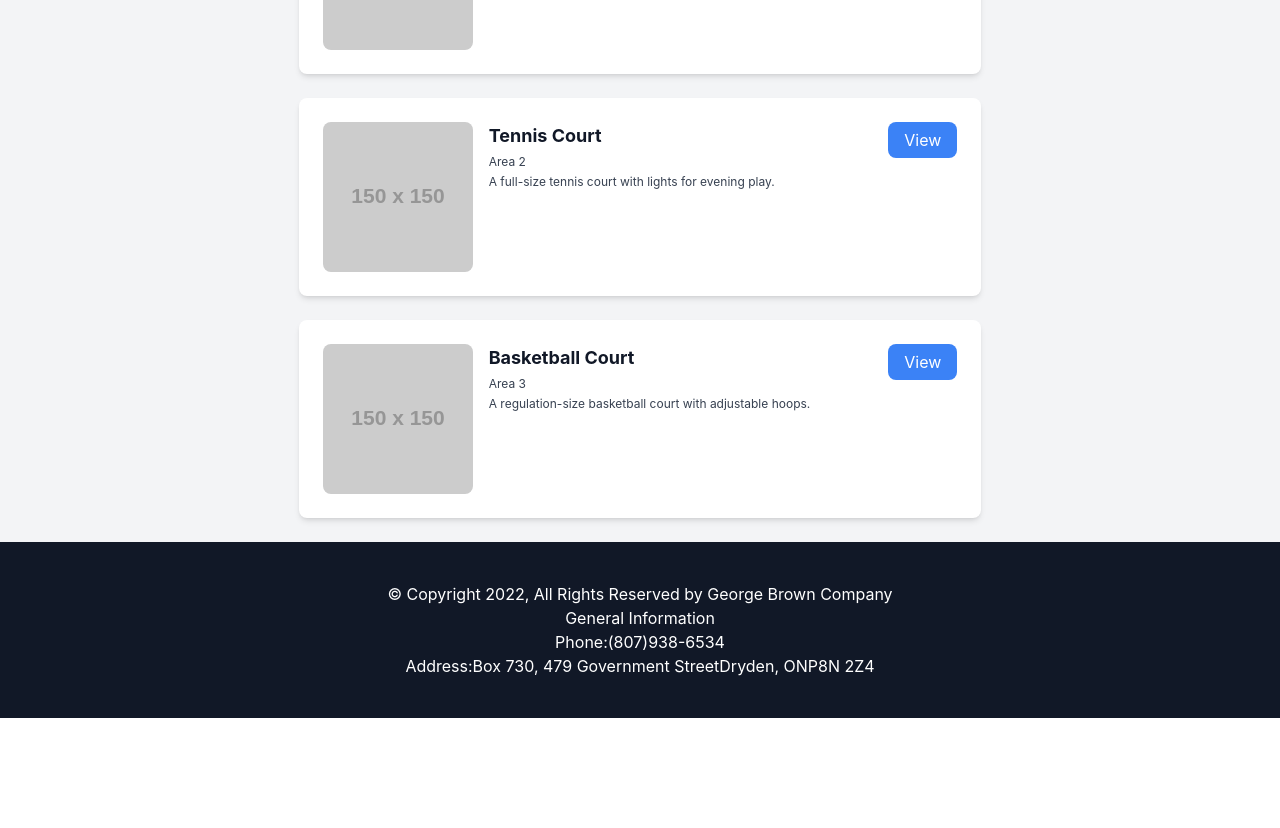
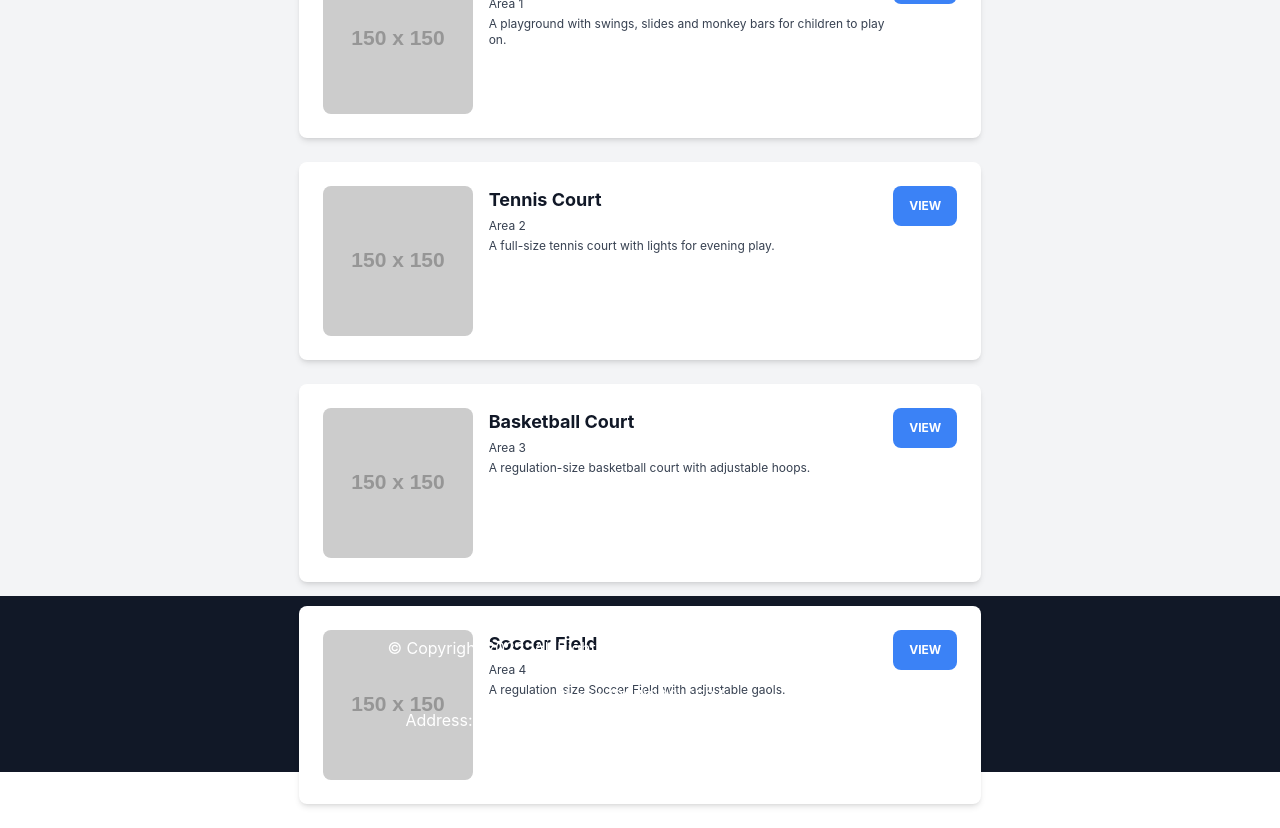
Before and after one commit to GowthamanKanga/ParkWebApp-v3, a React (Create React App) app in the folder frontend/: page /FacilityList in a window 1280 px wide. Shown: the part 460-1288 px from the top of the page. Before the commit the page ends 1178 px from the top, so only its background shows below. Built offline with nearby package versions, Linux system fonts and the light colour scheme; what google-maps-react would draw is missing.

Commit message:
Add files via upload

```diff
--- a/frontend/src/pages/BookingForm.jsx
+++ b/frontend/src/pages/BookingForm.jsx
@@ -4,7 +4,7 @@ import { useNavigate } from "react-router-dom";
 import Swal from "sweetalert2";
 
 
-export default function BookingForm({ visible, Onclose }) {
+export default function BookingForm({ visible, onClose }) {
   const [formOpen, setFormOpen] = useState(true);
 
   const [first_name, setfirst_name] = useState("");
@@ -16,6 +16,12 @@ export default function BookingForm({ visible, Onclose }) {
       <div className="fixed inset-0   bg-300 backdrop-blur-sm flex items-center justify-center">
         <div class="flex items-center justify-center p-12">
           <div class="mx-auto w-full max-w-[550px] p-10 bg-white rounded">
+          <button
+              className="absolute top-3 right-3 text-red-500"
+              onClick={onClose}
+            >
+              X
+            </button>
             <form>
               <div class="-mx-3 flex flex-wrap">
                 <div class="w-full px-3 sm:w-1/2">
@@ -148,7 +154,7 @@ export default function BookingForm({ visible, Onclose }) {
                 </button>
                 <button
                   className="hover:shadow-form rounded-md bg-[#6A64F1] py-3 px-8 text-center text-base font-semibold text-white outline-none"
-                  onClick={Onclose}
+                  onClick={onClose}
                 >
                   Cancel
                 </button>
--- a/frontend/src/pages/FacilityList.jsx
+++ b/frontend/src/pages/FacilityList.jsx
@@ -1,5 +1,6 @@
 import React, { useState } from "react";
 import BookingForm from "./BookingForm";
+
 const mockData = [
   {
     id: 1,
@@ -23,12 +24,21 @@ const mockData = [
     image: "https://via.placeholder.com/150",
     description: "A regulation-size basketball court with adjustable hoops.",
   },
+  {
+    id: 4,
+    name: "Soccer Field",
+    location: "Area 4",
+    image: "https://via.placeholder.com/150",
+    description: "A regulation-size Soccer Field with adjustable gaols.",
+  },
 ];
 
 function FacilityList() {
   const [showModal, setShowModal] = useState(false);
+  const [bookingPage, setBookingPage] = useState(false);
   const [selectedFacility, setSelectedFacility] = useState({});
   const [bookingForm, SetBookingPage] = useState("");
+  const [searchText, setSearchText] = useState("");
 
   const onClose = () => SetBookingPage(false);
   const handleView = (facility) => {
@@ -36,10 +46,16 @@ function FacilityList() {
     setShowModal(true);
   };
 
+  const filteredData = mockData.filter((facility) => {
+    return (
+      facility.name.toLowerCase().includes(searchText.toLowerCase()) ||
+      facility.location.toLowerCase().includes(searchText.toLowerCase())
+    );
+  });
+
   return (
     <div>
-      <BookingForm visible={bookingForm} Onclose={onClose} />
-      <body className="bg-white">
+      <BookingForm visible={bookingForm} onClose={onClose} />
       <nav className="fixed top-0 left-0 z-20 w-full border-b border-gray-200 bg-white py-2.5 px-6 sm:px-4">
           <div className="container mx-auto flex max-w-6xl flex-wrap items-center justify-between">
             <a href="/Home" className="flex items-center">
@@ -233,45 +249,52 @@ function FacilityList() {
             <span>Map</span>
           </a>
         </div>
-        <body>
-          <div class="h-screen bg-gray-100 pt-20">
-            <div class="mx-auto max-w-5xl justify-center px-6 md:flex md:space-x-6 xl:px-0">
-              <div class="rounded-lg md:w-2/3 flex flex-col">
-                {mockData.map((data) => {
+      <div className="bg-white">
+        <div className="h-screen bg-gray-100 pt-20">
+          <div className="mx-auto max-w-5xl justify-center px-6 md:flex md:space-x-6 xl:px-0">
+            <div className="rounded-lg md:w-2/3 flex flex-col">
+              <div className="mb-6">
+                <input
+                  type="text"
+                  className="w-full px-4 py-2 text-gray-700 bg-white rounded-lg focus:outline-none focus:shadow-outline"
+                  placeholder="Search for a facility"
+                  value={searchText}
+                  onChange={(event) => setSearchText(event.target.value)}
+                />
+              </div>
+              {filteredData.map((data) => {
                 return (
-                    <div class="justify-between mb-6 rounded-lg bg-white p-6 shadow-md sm:flex sm:justify-start">
+                  <div
+                    key={data.id}
+                    className="justify-between mb-6 rounded-lg bg-white p-6 shadow-md sm:flex sm:justify-start"
+                  >
                     <img
                       src={data.image}
                       alt="product-image"
-                        class="w-full rounded-lg sm:w-40"
+                      className="w-full rounded-lg sm:w-40"
                     />
-                      <div class="sm:ml-4 sm:flex sm:w-full sm:justify-between">
-                        <div class="mt-5 sm:mt-0">
-                          <h2 class="text-lg font-bold text-gray-900">
+                    <div className="sm:ml-4 sm:flex sm:w-full sm:justify-between">
+                      <div className="mt-5 sm:mt-0">
+                        <h2 className="text-lg font-bold text-gray-900">
                           {data.name}
                         </h2>
-                          <p class="mt-1 text-xs text-gray-700">
+                        <p className="mt-1 text-xs text-gray-700">
                           {data.location}
                         </p>
-                          <p class="mt-1 text-xs text-gray-700">
+                        <p className="mt-1 text-xs text-gray-700">
                           {data.description}
                         </p>
                       </div>
-                        <div class="mt-4 flex justify-between sm:space-y-6 sm:mt-0 sm:block sm:space-x-6">
-                          <div class="flex items-center border-gray-100 flex-col">
-                            <div className="flex items-center rounded-lg bg-blue-500 px-4 py-1.5 text-white duration-100 hover:bg-blue-600 mb-2">
-                              <button onClick={() => handleView(data)}>
+                      <div className="mt-4 flex justify-between sm:space-y-6 sm:mt-0 sm:block sm:space-x-6">
+                        <div className="flex items-center border-gray-100 flex-col">
+                          <div className="flex items-center rounded-lg bg-blue-500 px-                          2 py-1">
+                            <button
+                              className="text-white font-bold uppercase px-4 py-2 text-xs rounded-lg"
+                              onClick={() => handleView(data)}
+                            >
                               View
                             </button>
                           </div>
-                            {/* <div className="flex items-center rounded-lg bg-blue-500 px-4 py-1.5 text-white duration-100 hover:bg-blue-600">
-                              <button
-                                onClick={() => SetBookingPage(true)}
-                                className="text-sm mx-2"
-                              >
-                                Booking
-                              </button>
-                            </div> */}
                         </div>
                       </div>
                     </div>
@@ -280,60 +303,61 @@ function FacilityList() {
               })}
             </div>
           </div>
+        </div>
         <footer className="bg-gray-900 p-10 text-white text-center">
           <p>
-                &copy; Copyright 2022, All Rights Reserved by George Brown
-                Company
+            &copy; Copyright 2022, All Rights Reserved by George Brown Company
           </p>
           <p>General Information</p>
           <p>Phone:(807)938-6534</p>
           <p>Address:Box 730, 479 Government StreetDryden, ONP8N 2Z4</p>
         </footer>
       </div>
+      {showModal && (
+  <div className="fixed z-10 inset-0 overflow-y-auto">
+    <div className="flex items-end justify-center min-h-screen pt-4 px-4 pb-20 text-center sm:block sm:p-0">
+      <div className="fixed inset-0 transition-opacity" aria-hidden="true">
+        <div className="absolute inset-0 bg-gray-500 opacity-75"></div>
+      </div>
 
-          {showModal && (
-            <Modal onClose={() => setShowModal(false)}>
-              <div className="p-10 bg-white rounded">
-                <h2 className="text-xl font-bold text-gray-900">
+      <div className="inline-block align-bottom bg-white rounded-lg px-4 pt-5 pb-4 text-left overflow-hidden shadow-xl transform transition-all sm:my-8 sm:align-middle sm:max-w-lg sm:w-full" role="dialog" aria-modal="true" aria-labelledby="modal-headline">
+        <div>
+          <div className="mx-auto flex items-center justify-center h-12 w-12 rounded-full bg-green-100">
+            <svg className="h-6 w-6 text-green-600" xmlns="http://www.w3.org/2000/svg" fill="none" viewBox="0 0 24 24" stroke="currentColor" aria-hidden="true">
+              <path strokeLinecap="round" strokeLinejoin="round" strokeWidth="2" d="M5 13l4 4L19 7" />
+            </svg>
+          </div>
+          <div className="mt-3 text-center sm:mt-5">
+            <h3 className="text-lg leading-6 font-medium text-gray-900" id="modal-headline">
               {selectedFacility.name}
-                </h2>
-                <img
-                  src={selectedFacility.image}
-                  alt="facility-image"
-                  className="w-full rounded-lg"
-                />
+            </h3>
+            <div className="mt-2">
+              <p className="text-sm text-gray-500">{selectedFacility.description}</p>
+            </div>
+          </div>
+        </div>
+        <div className="mt-5 sm:mt-6">
+          <button onClick={() => {
+            setShowModal(false);
+            SetBookingPage(true);
+          }} className="inline-flex justify-center w-full rounded-md border border-transparent shadow-sm px-4 py-2 bg-blue-500 text-base font-medium text-white hover:bg-blue-600 focus:outline-none focus:ring-2 focus:ring-offset-2 focus:ring-blue-500 sm:text-sm">
+            Book Facility
+          </button>
+        </div>
+        <div className="absolute top-0 right-0 m-4">
+          <button onClick={() => setShowModal(false)} className="text-red-500 hover:text-red-700 focus:outline-none">
+            <svg className="h-6 w-6" xmlns="http://www.w3.org/2000/svg" fill="none" viewBox="0 0 24 24" stroke="currentColor" aria-hidden="true">
+              <path strokeLinecap="round" strokeLinejoin="round" strokeWidth="2" d="M6 18L18 6M6 6l12 12" />
+            </svg>
+          </button>
+        </div>
+      </div>
+    </div>
+  </div>
+)}
 
-                <p className="text-sm text-gray-700 mt-4">
-                  {selectedFacility.location}
-                </p>
-                <p className="text-sm text-gray-700 mt-2">
-                  {selectedFacility.description}
-                </p>
-                <ul className="mt-2"></ul>
-              </div>
-            </Modal>
-          )}
-        </body>
-      </body>
     </div>
   );
 }
-const Modal = ({ onClose, children }) => {
-  return (
-    <div className="fixed top-0 left-0 w-full h-full bg-300 backdrop-blur-sm flex items-center justify-center">
-      <div className="relative w-full max-w-sm">
-        <div className="absolute top-0 right-0">
-          <button
-            className="text-white bg-red-500 rounded-sm py-1 px-3"
-            onClick={onClose}
-          >
-            X
-          </button>
-        </div>
-        {children}
-      </div>
-    </div>
-  );
-};
 
 export default FacilityList;
```
Also changed, not shown: frontend/src/pages/Home.jsx (+6 -5 lines). Lines whose indentation alone changed are shown as unchanged.
